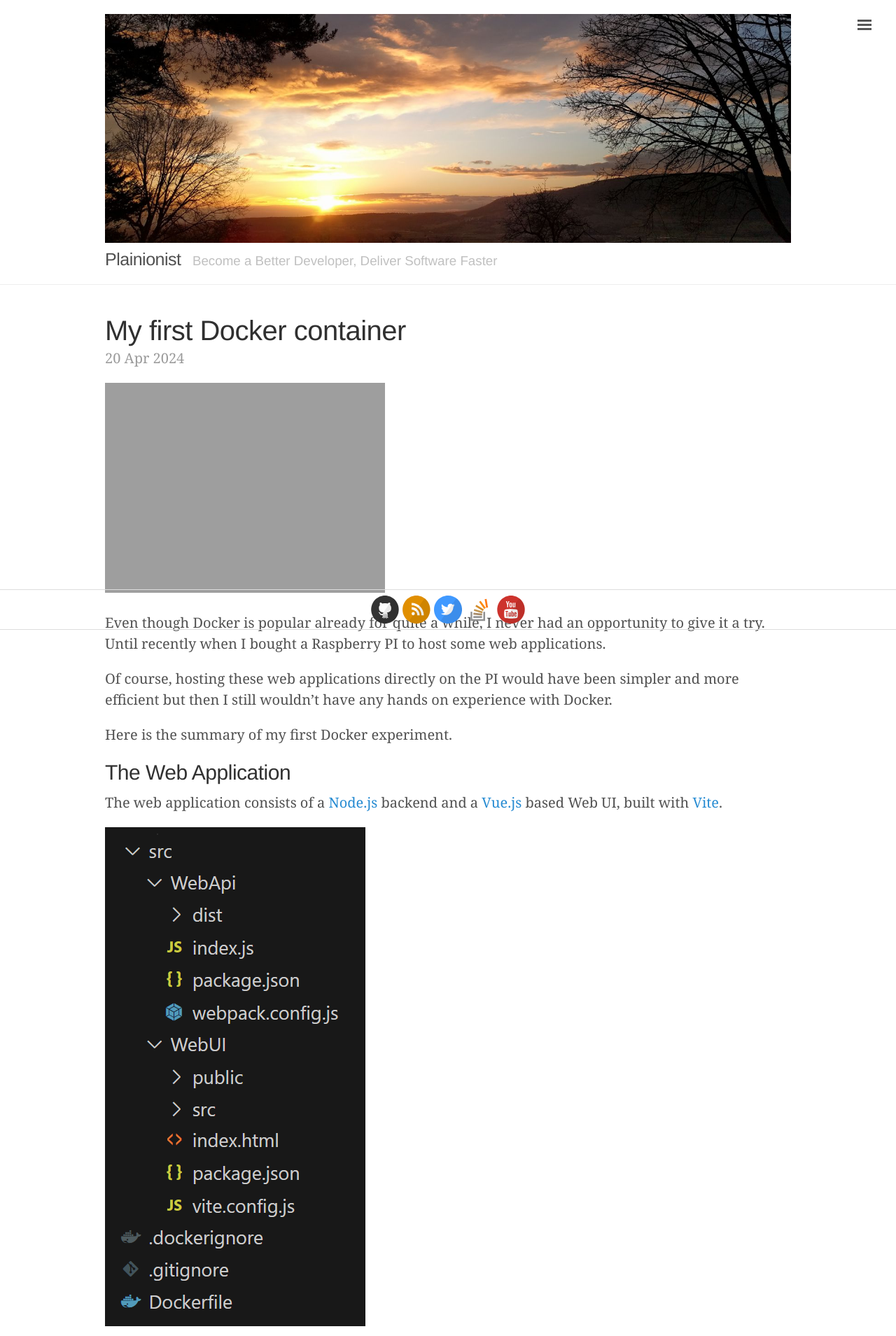
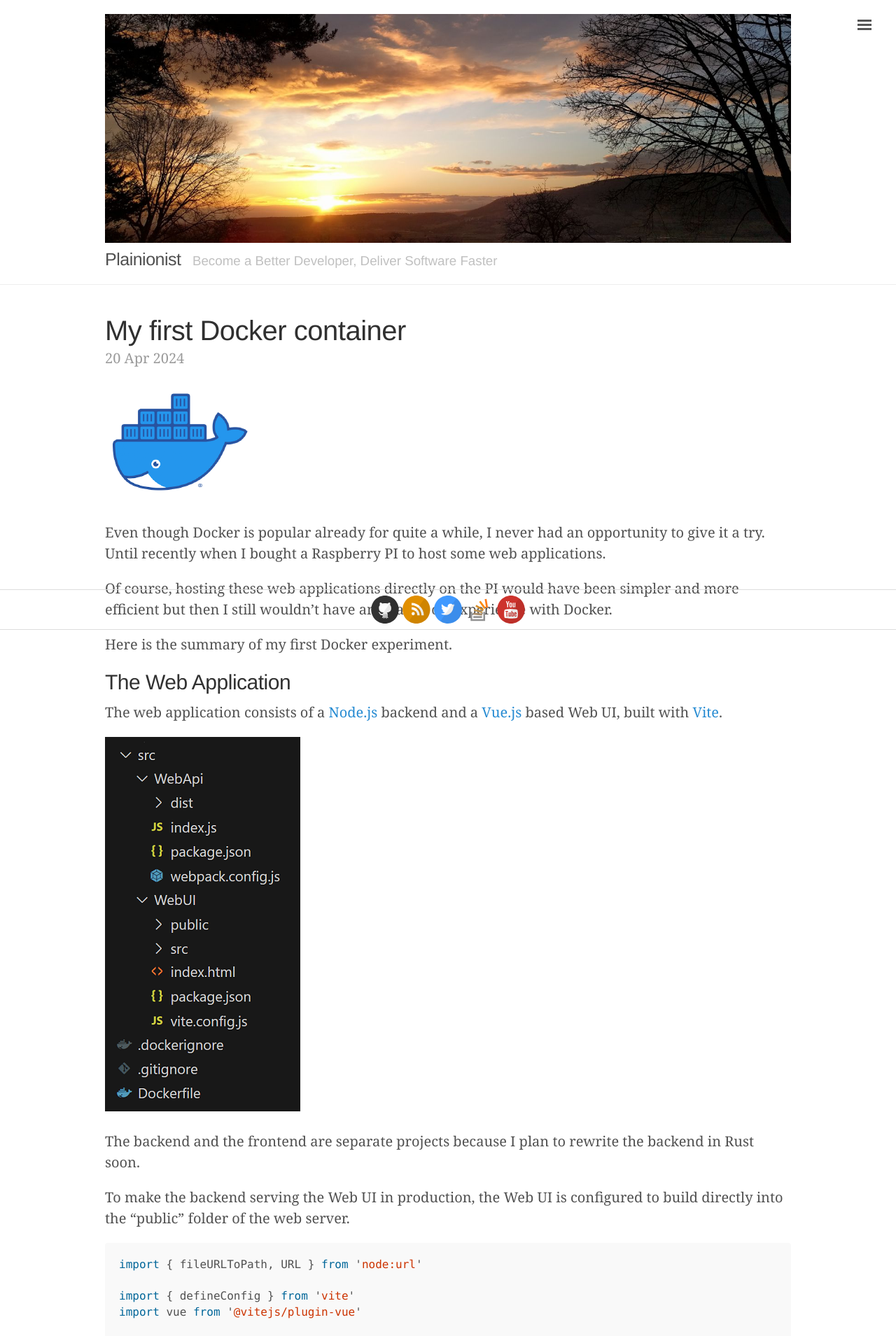
Before and after one commit to plainionist/plainionist.github.io, a Jekyll site: the page built from _posts/2024-04-20-Docker-On-PI.md, in a window 1280 px wide. Shown: the top 1909 px of the page at 70% size. Built offline with Jekyll 4.4.1, drawn with Linux system fonts in a browser that asks for light colours; comment, search, counter and statistics services are not loaded.

Commit message:
images fixed

```diff
--- a/_posts/2024-04-20-Docker-On-PI.md
+++ b/_posts/2024-04-20-Docker-On-PI.md
@@ -7,7 +7,7 @@
 lint-nowarn: JL0003, JL0002
 ---
 
-![Docker]({{ site.url }}/assets/docker "Docker")
+![Docker]({{ site.url }}/assets/docker.png "Docker")
 
 Even though Docker is popular already for quite a while, I never had an opportunity to give it a try.
 Until recently when I bought a Raspberry PI to host some web applications.
```
Also changed, not shown: assets/price-watch-setup.png.
